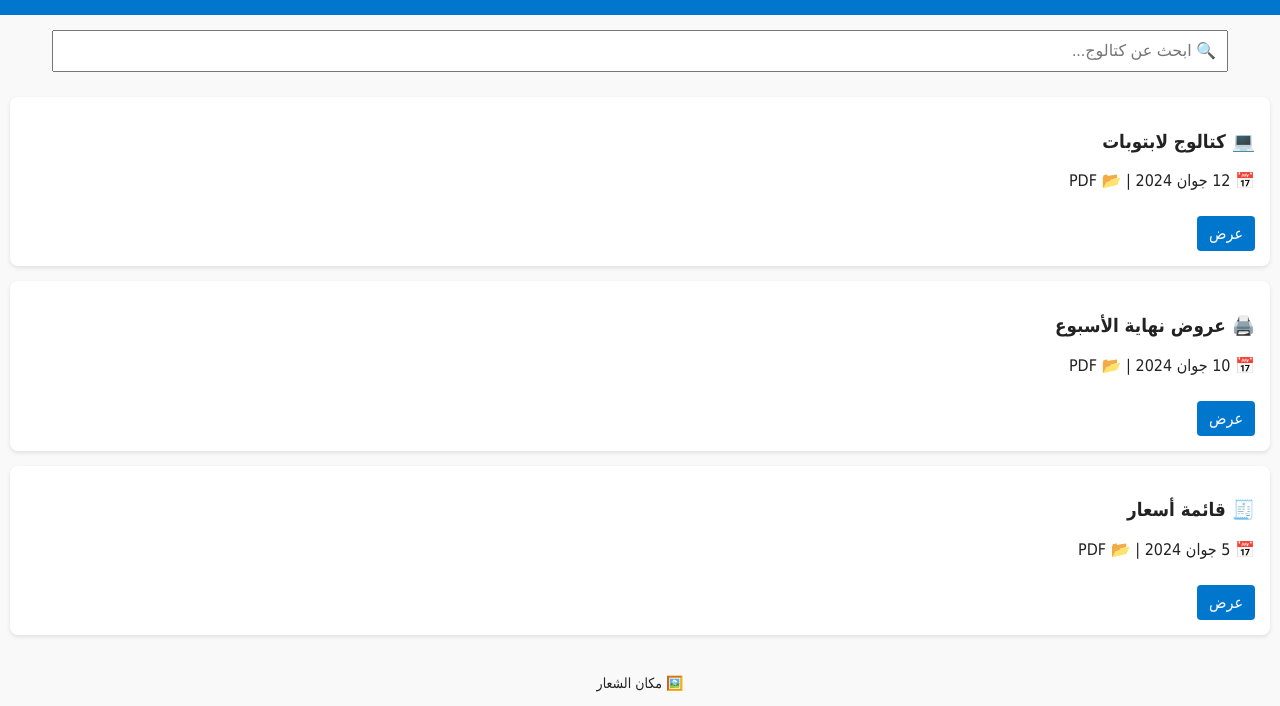
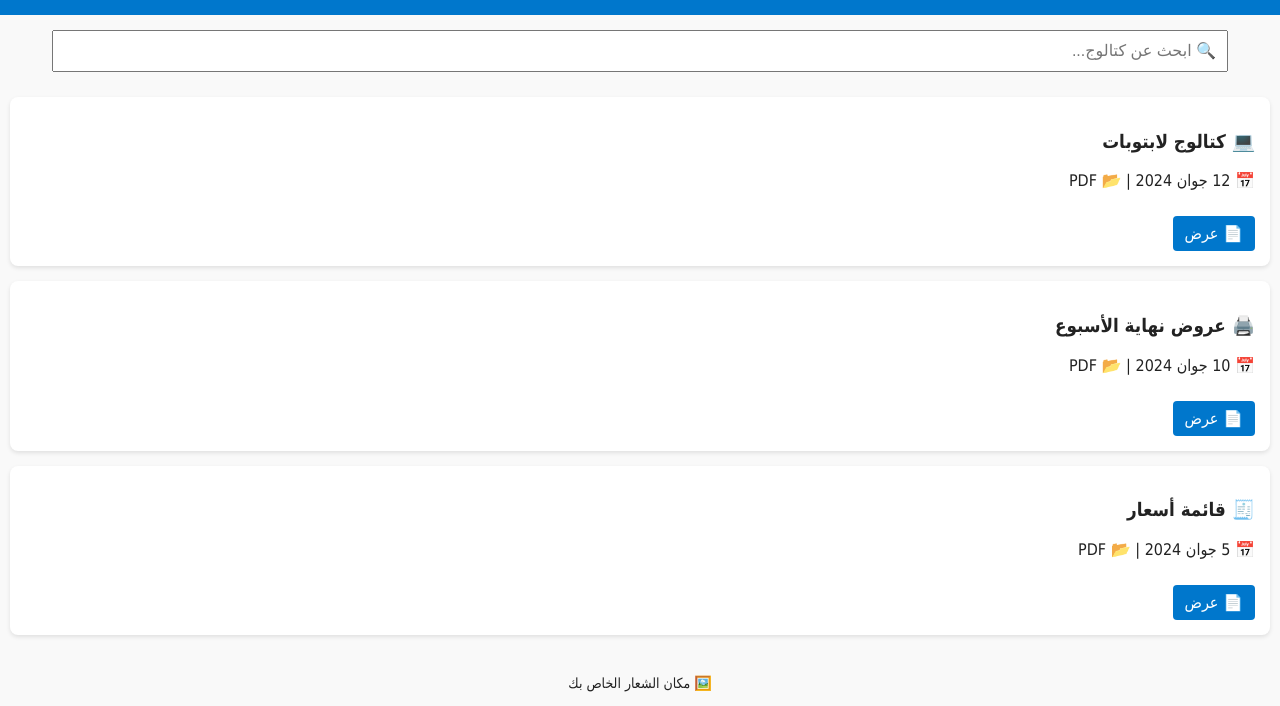
Before and after one commit to raouft1/Web-catalog, a plain HTML site: page index.html in a window 1280 px wide. Shown: the part 96-802 px from the top of the page. Drawn offline with Linux system fonts and the light colour scheme.

Commit message:
index.html
<!DOCTYPE html>
<html lang="ar" dir="rtl">
<head>
  <meta charset="UTF-8">
  <title>📘 كتالوج العروض</title>
  <meta name="viewport" content="width=device-width, initial-scale=1.0">
  <link rel="stylesheet" href="style.css">
</head>
<body>
  <header>
    <h1>📘 كتالوج العروض</h1>
    <div>
      <select id="langSelector" onchange="changeLanguage()">
        <option value="ar">العربية</option>
        <option value="fr">Français</option>
        <option value="en">English</option>
        <option value="ber">ⵜⴰⵎⴰⵣⵉⵖⵜ</option>
      </select>
      <button onclick="toggleDarkMode()">🌓</button>
    </div>
  </header>

  <input type="text" id="searchBox" placeholder="🔍 ابحث عن كتالوج..." onkeyup="filterCatalogs()" />

  <div id="catalogList" class="catalog-list">
    <div class="catalog-item">
      <h3>💻 كتالوج لابتوبات</h3>
      <p>📅 12 جوان 2024 | 📂 PDF</p>
      <a href="https://ci3.googleusercontent.com/meips/ADKq_NalOkEnreqrC66jF9KybvX8SDc--GM9zjYj2x5WK-uKZGBgQEYJc77swj8Z9PAKILN7JHRfBskhS0FYAx-LhVBnKiW6YnuNJJNTZQL0z4JO2zzTzG94mq5SeFGi=s0-d-e1-ft#https://drive-thirdparty.googleusercontent.com/32/type/application/pdf" target="_blank" class="btn">📄 عرض</a>
    </div>

    <div class="catalog-item">
      <h3>🖨️ عروض نهاية الأسبوع</h3>
      <p>📅 10 جوان 2024 | 📂 PDF</p>
      <a href="#" class="btn">📄 عرض</a>
    </div>

    <div class="catalog-item">
      <h3>🧾 قائمة أسعار</h3>
      <p>📅 5 جوان 2024 | 📂 PDF</p>
      <a href="#" class="btn">📄 عرض</a>
    </div>
  </div>

  <footer>🖼️ مكان الشعار الخاص بك</footer>

  <script src="script.js"></script>
</body>
</html>

```diff
--- a/index.html
+++ b/index.html
@@ -1,4 +1,3 @@
-
 <!DOCTYPE html>
 <html lang="ar" dir="rtl">
 <head>
@@ -27,21 +26,23 @@
     <div class="catalog-item">
       <h3>💻 كتالوج لابتوبات</h3>
       <p>📅 12 جوان 2024 | 📂 PDF</p>
-      <a href="https://example.com/catalog1.pdf" target="_blank">عرض</a>
+      <a href="https://ci3.googleusercontent.com/meips/ADKq_NalOkEnreqrC66jF9KybvX8SDc--GM9zjYj2x5WK-uKZGBgQEYJc77swj8Z9PAKILN7JHRfBskhS0FYAx-LhVBnKiW6YnuNJJNTZQL0z4JO2zzTzG94mq5SeFGi=s0-d-e1-ft#https://drive-thirdparty.googleusercontent.com/32/type/application/pdf" target="_blank" class="btn">📄 عرض</a>
     </div>
+
     <div class="catalog-item">
       <h3>🖨️ عروض نهاية الأسبوع</h3>
       <p>📅 10 جوان 2024 | 📂 PDF</p>
-      <a href="https://example.com/catalog2.pdf" target="_blank">عرض</a>
+      <a href="#" class="btn">📄 عرض</a>
     </div>
+
     <div class="catalog-item">
       <h3>🧾 قائمة أسعار</h3>
       <p>📅 5 جوان 2024 | 📂 PDF</p>
-      <a href="https://example.com/catalog3.pdf" target="_blank">عرض</a>
+      <a href="#" class="btn">📄 عرض</a>
     </div>
   </div>
 
-  <footer>🖼️ مكان الشعار</footer>
+  <footer>🖼️ مكان الشعار الخاص بك</footer>
 
   <script src="script.js"></script>
 </body>
```
